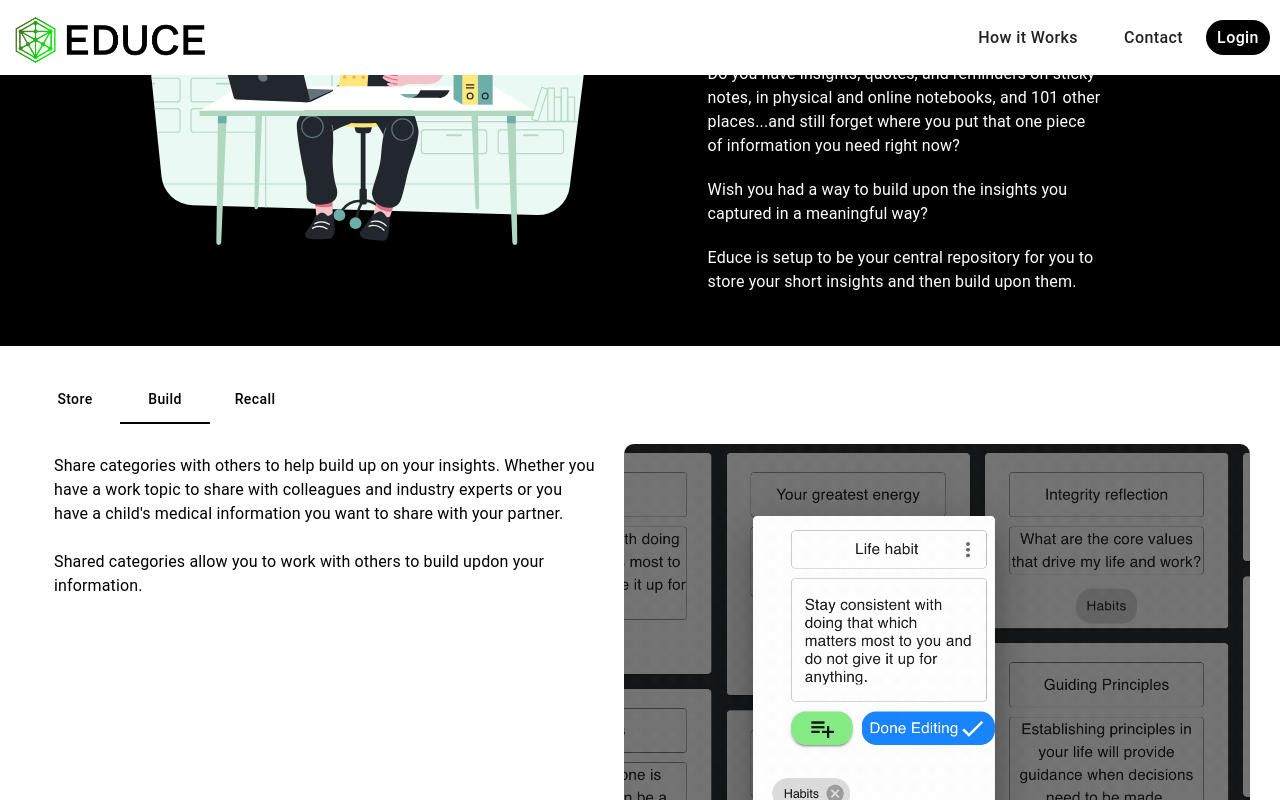
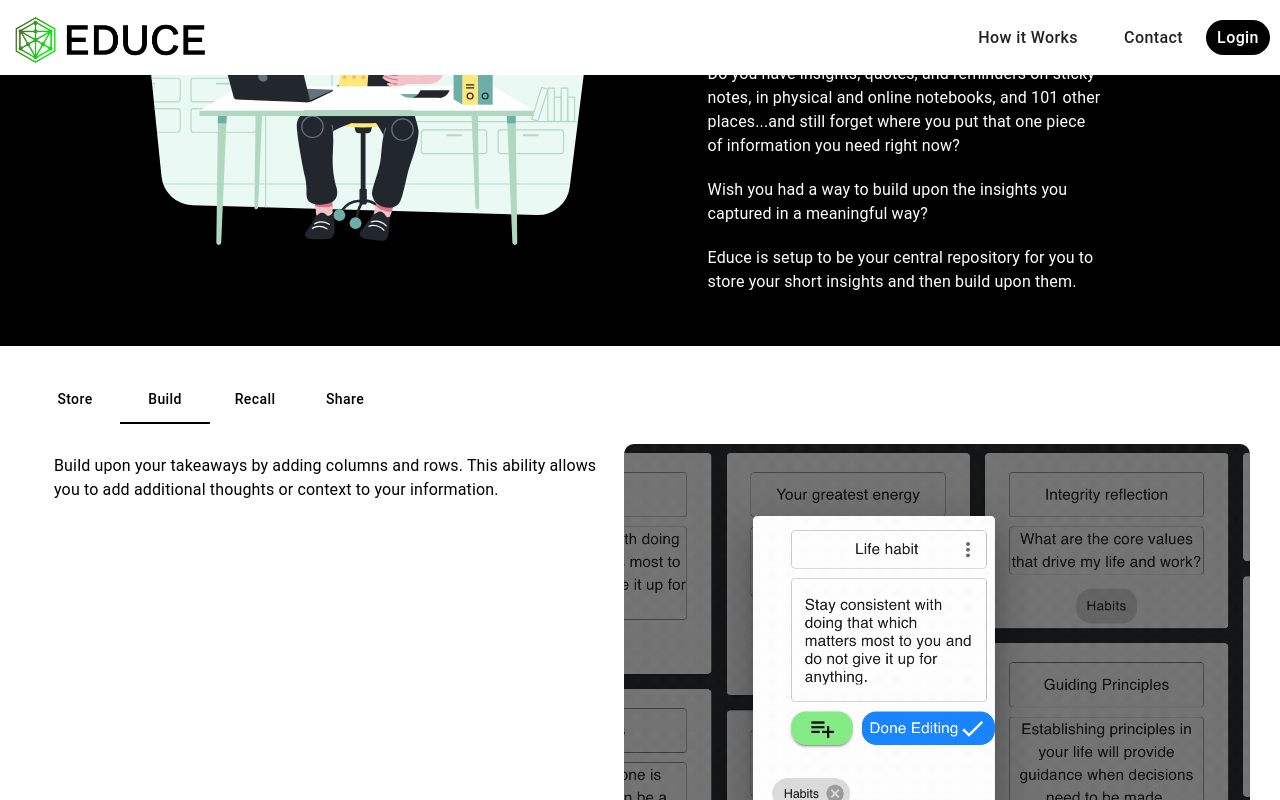
Before and after one commit to EduceClub/educeLanding, a React (Create React App) app: page / in a window 1280 px wide. Both pictures are taken after a click on the tab "Build". Shown: the part 694-1494 px from the top of the page. Built offline with nearby package versions, Linux system fonts and the light colour scheme.

Commit message:
updated build tab text, updated recall gif, and added share tab with gif

```diff
--- a/src/components/HowItWorks.js
+++ b/src/components/HowItWorks.js
@@ -4,6 +4,7 @@
 import Buildon from '../assets/Buildon2.gif'
 import Recall from '../assets/Recall.gif'
 import Store2 from '../assets/Store2.gif'
+import Share from '../assets/Share.gif'
 import Box from '@mui/material/Box';
 import Stepper from '@mui/material/Stepper';
 import Step from '@mui/material/Step';
@@ -84,19 +85,6 @@
 const HowItWorks = () => {
     const classes = withStyles();
 
-    const steps = [{
-        label: 'Store',
-        gif: Store2
-    },
-    {
-        label: 'Build',
-        gif: Buildon
-    },
-    {
-        label: 'Recall',
-        gif: Recall
-    }];
-
 
     const [activeStep, setActiveStep] = useState(0);
     const [value, setValue] = React.useState(0);
@@ -151,6 +139,7 @@
                             <Tab classes={{ root: classes.tabLabelSelected }} label="Store" {...a11yProps(0)} />
                             <Tab classes={{ root: classes.tabLabelSelected }} label="Build" {...a11yProps(1)} />
                             <Tab classes={{ root: classes.tabLabelSelected }} label="Recall" {...a11yProps(2)} />
+                            <Tab classes={{ root: classes.tabLabelSelected }} label="Share" {...a11yProps(2)} />
                         </Tabs>
                     </Box>
 
@@ -164,9 +153,7 @@
 
                     <div className={classes.tabsContentWrapper}>
                         <TabPanel className={classes.tabPanelElement} value={value} index={1}>
-                            <Typography className={classes.tabsDescription}>Share categories with others to help build up on your insights.
-                                Whether you have a work topic to share with colleagues and industry experts or you have a child's medical information you want to share with your partner.
-                                <span> <br /><br />Shared categories allow you to work with others to build updon your information.</span> </Typography>
+                            <Typography className={classes.tabsDescription}>Build upon your takeaways by adding columns and rows. This ability allows you to add additional thoughts or context to your information.</Typography>
 
                             <img className={classes.gif} src={Buildon} />
                         </TabPanel>
@@ -180,6 +167,13 @@
                             <img className={classes.gif} src={Recall} />
                         </TabPanel>
                     </div>
+                    <div className={classes.tabsContentWrapper}>
+                        <TabPanel className={classes.tabPanelElement} value={value} index={3}>
+                            <Typography className={classes.tabsDescription}>Share cards with others to help build up on your insights. Whether you have a work topic to share with colleagues and industry experts or you have a child's medical information you want to share with your partner.<br/><br/>Shared cards and categories allow you to work with others to build upon your information.</Typography>
+
+                            <img className={classes.gif} src={Share} />
+                        </TabPanel>
+                    </div>
 
                 </Box>
 
```
Also changed, not shown: 2 other files (tests, documents, lock files or other folders).
